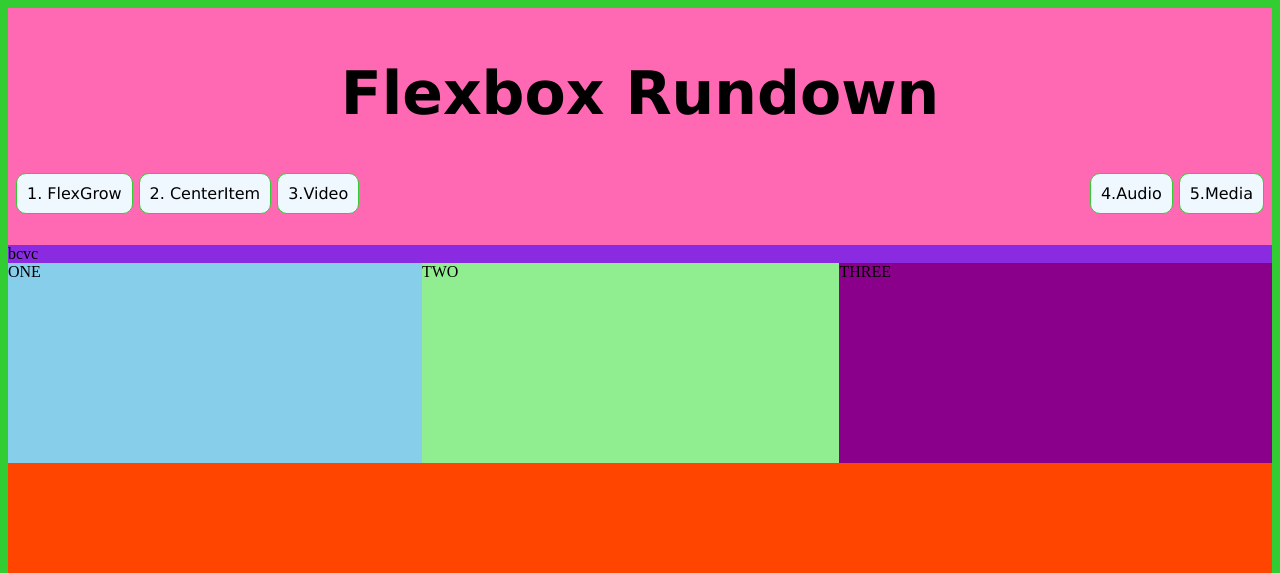
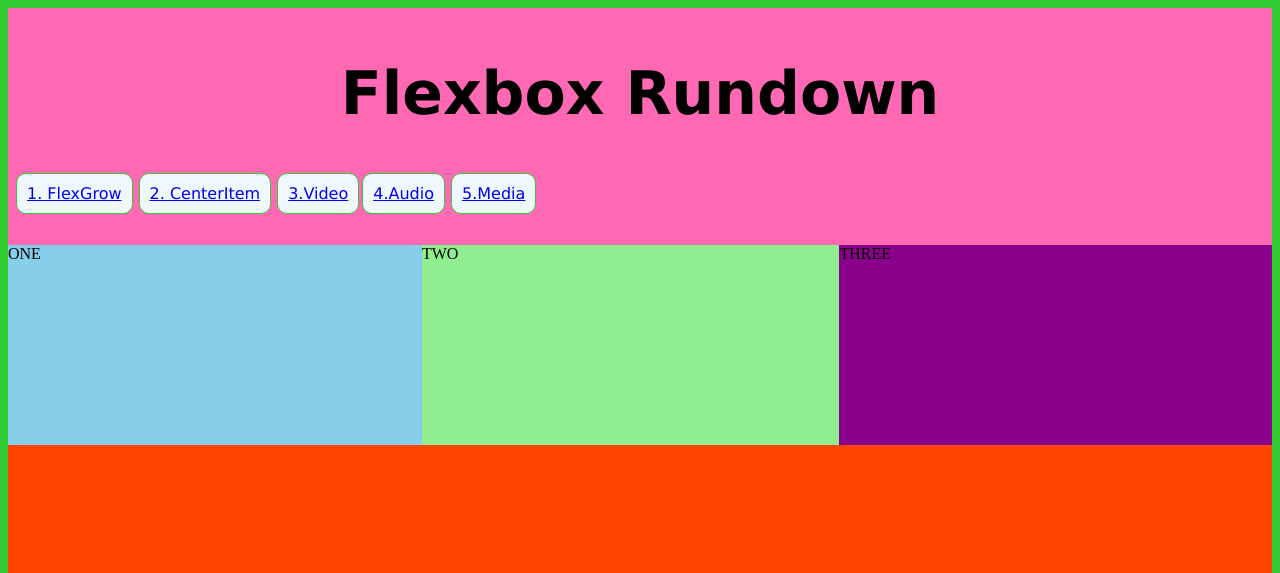
Before and after one commit to zr900/FLEXBOX-RUNDOWN, a plain HTML site: page index.html in a window 1280 px wide. Shown: the top 573 px of the page. Drawn offline with Linux system fonts and the light colour scheme.

Commit message:
anchor links

```diff
--- a/index.html
+++ b/index.html
@@ -13,17 +13,16 @@
 </head>
 <body>
 
-
     <!--Header title and menu begin here-->
     <header>
              <h1> Flexbox Rundown </h1>
                   <ul>
                     <div class="container-navigation">
-                    <li> 1. FlexGrow </li>
-                    <li> 2. CenterItem </li>
-                    <li> 3.Video </li>
-                    <li class="push"> 4.Audio </li>
-                    <li> 5.Media </li>
+                    <a href="#section-one"> <li> 1. FlexGrow </li> </a><br />
+                    <a href="#section-two"> <li> 2. CenterItem </li> </a><br />
+                    <a href="#section-three"> <li> 3.Video </li> </a><br />
+                    <a href="#section-four"> <li class="push"> 4.Audio </li> </a><br />
+                    <a href="#section-five"> <li> 5.Media </li> </a><br />
                     </div>
                   </ul>
     </header>
@@ -32,7 +31,7 @@
 
 
         <main>
-            <div class="section-one">bcvc
+            <div class="section-one" id="section-one">
                 <div class="flexgrow-container">
                     <div class="box1">ONE</div>
                     <div class="box2">TWO</div>
@@ -42,8 +41,7 @@
 
             </div>
 
-            <div class="section-two">
-
+            <div class="section-two" id="section-two">
 
                     <img src="http://placekitten.com/600/400">
 
@@ -52,13 +50,13 @@
 
             <!-- video goes below -->
 
-            <div class="section-three">
+            <div class="section-three" id="section-three">
                 <iframe width="560" height="315" src="https://www.youtube.com/embed/vodnI38cNI0" title="YouTube video player" frameborder="0" allow="accelerometer; autoplay; clipboard-write; encrypted-media; gyroscope; picture-in-picture" allowfullscreen></iframe>
                 <iframe width="560" height="315" src="https://www.youtube.com/embed/SGJFWirQ3ks" title="YouTube video player" frameborder="0" allow="accelerometer; autoplay; clipboard-write; encrypted-media; gyroscope; picture-in-picture" allowfullscreen></iframe>
 
             </div>
 
-            <div class="section-four">
+            <div class="section-four" id="section-four">
 
                 <figure>
                     <figcaption>Cor Blimey!</figcaption>
@@ -73,7 +71,7 @@
 
             </div>
 
-            <div class ="section-five">
+            <div class ="section-five" id="section-five">
 
                 <div class="media-container">
 
```
